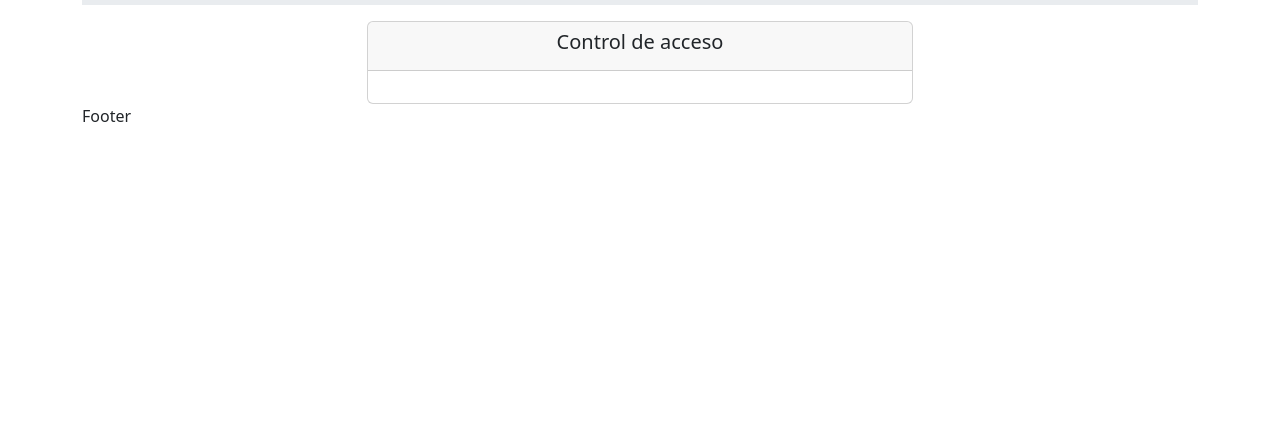
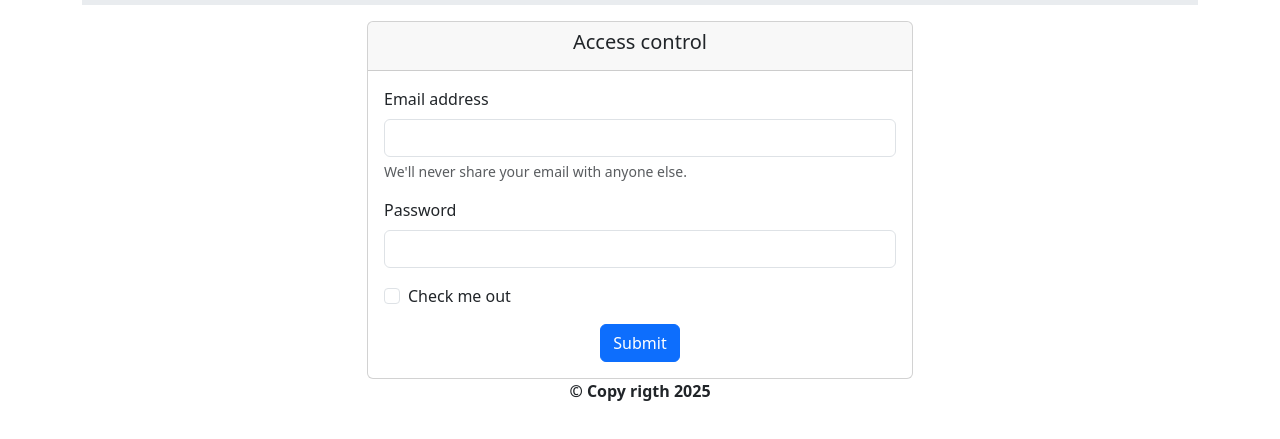
Before and after one commit to Julian-25/app-develop, a plain HTML site: page index.html in a window 1280 px wide. Shown: the part 45-484 px from the top of the page. Drawn offline with nearby package versions, Linux system fonts and the light colour scheme.

Commit message:
Creacion del footer

```diff
--- a/index.html
+++ b/index.html
@@ -21,17 +21,32 @@
             <div class="col-6">
                 <div class="card">
                     <div class="card-header text-center">
-                     <h5>Control de acceso</h5>
+                     <h5>Access control</h5>
                     </div>
                     <div class="card-body">
-
+                        <form>
+                            <div class="mb-3">
+                              <label for="exampleInputEmail1" class="form-label">Email address</label>
+                              <input type="email" class="form-control" id="exampleInputEmail1" aria-describedby="emailHelp">
+                              <div id="emailHelp" class="form-text">We'll never share your email with anyone else.</div>
+                            </div>
+                            <div class="mb-3">
+                              <label for="exampleInputPassword1" class="form-label">Password</label>
+                              <input type="password" class="form-control" id="exampleInputPassword1">
+                            </div>
+                            <div class="mb-3 form-check">
+                              <input type="checkbox" class="form-check-input" id="exampleCheck1">
+                              <label class="form-check-label" for="exampleCheck1">Check me out</label>
+                            </div>
+                            <button type="submit" class="btn btn-primary d-block mx-auto">Submit</button>
+                          </form>
                     </div>
                 </div>
             </div>
         </div>
         <div class="row">
             <div class="col">
-                Footer
+                <p class="fw-bolder text-center">&copy; Copy rigth 2025</p>
             </div>
         </div>
     </div>
```
